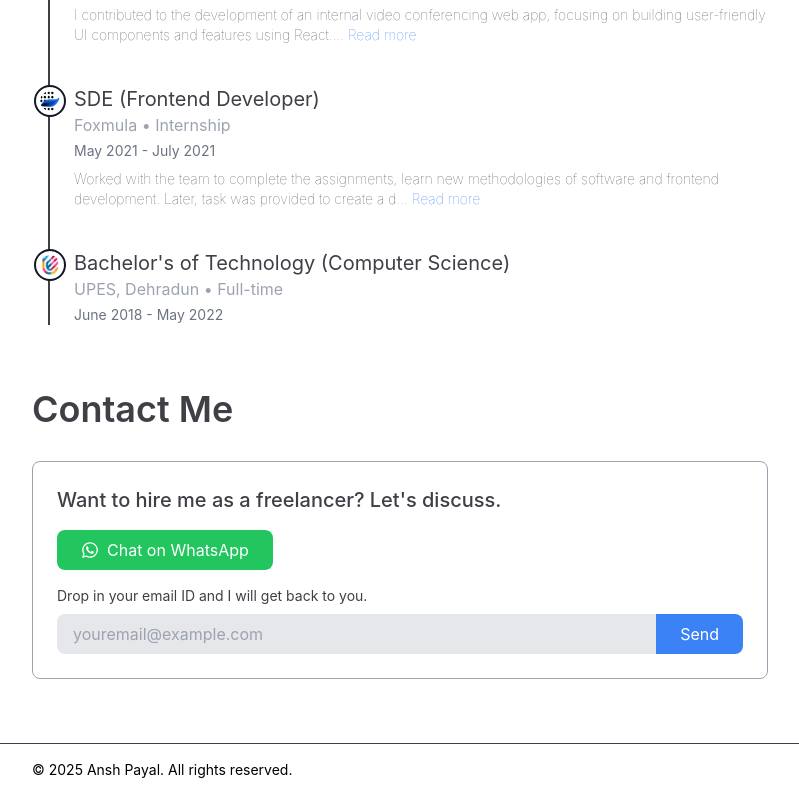
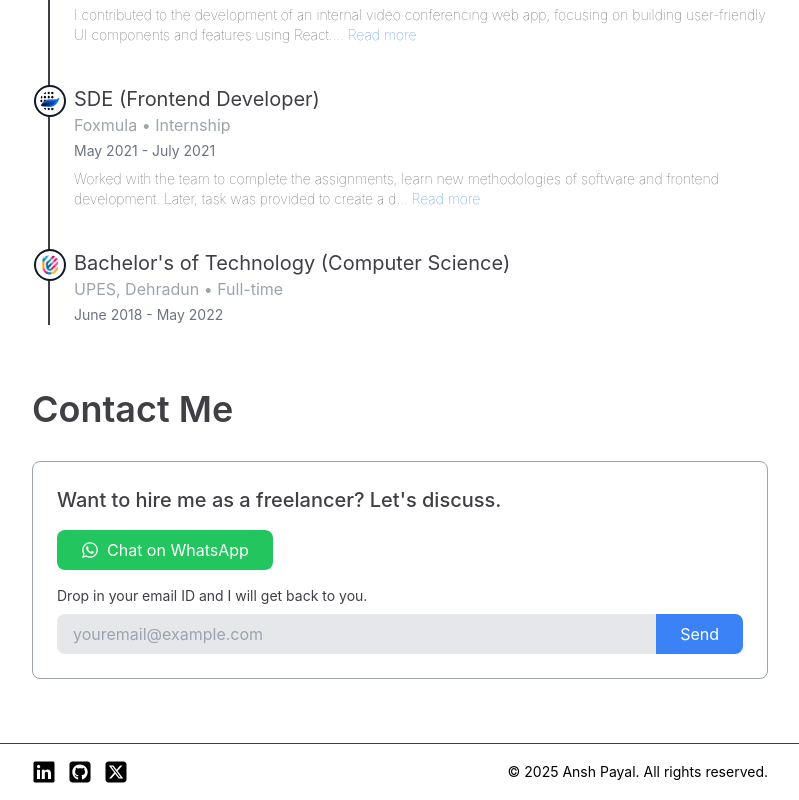
Before and after one commit to anshpayal/my-portfolio, a Next.js app: page / in a window 1280 px wide. Shown: the part 2034-2834 px from the top of the page, without its empty margins (240-1039 px from the left). Built offline with nearby package versions, Linux system fonts and the light colour scheme.

Commit message:
feat: added social links in footer section

```diff
--- a/src/components/Footer.tsx
+++ b/src/components/Footer.tsx
@@ -1,7 +1,23 @@
+import { IoLogoLinkedin } from "react-icons/io5";
+import { FaSquareXTwitter, FaSquareGithub } from "react-icons/fa6";
+import { about } from "@/data/constant";
+
 export default function Footer() {
+  const { socialLinks } = about;
   return (
     <footer className="mt-16 py-4 dark:bg-zinc-900 border-t border-gray-700">
-      <div className="text-sm md:flex items-center justify-between max-w-3xl mx-auto text-center md:px-4 text-black dark:text-white">
+      <div className="text-sm flex flex-col gap-2 mx-auto justify-center md:flex-row items-center md:justify-between max-w-3xl md:px-4 text-black dark:text-white">
+        <div className="flex space-x-3">
+          <a href={socialLinks.linkedin} target="_blank">
+            <IoLogoLinkedin size={24} className="dark:bg-zinc-900" />
+          </a>
+          <a href={socialLinks.github} target="_blank">
+            <FaSquareGithub size={24} className="dark:bg-zinc-900" />
+          </a>
+          <a href={socialLinks.twitter} target="_blank">
+            <FaSquareXTwitter size={24} className="dark:bg-zinc-900" />
+          </a>
+        </div>
         <p>&copy; 2025 Ansh Payal. All rights reserved.</p>
       </div>
     </footer>
```
